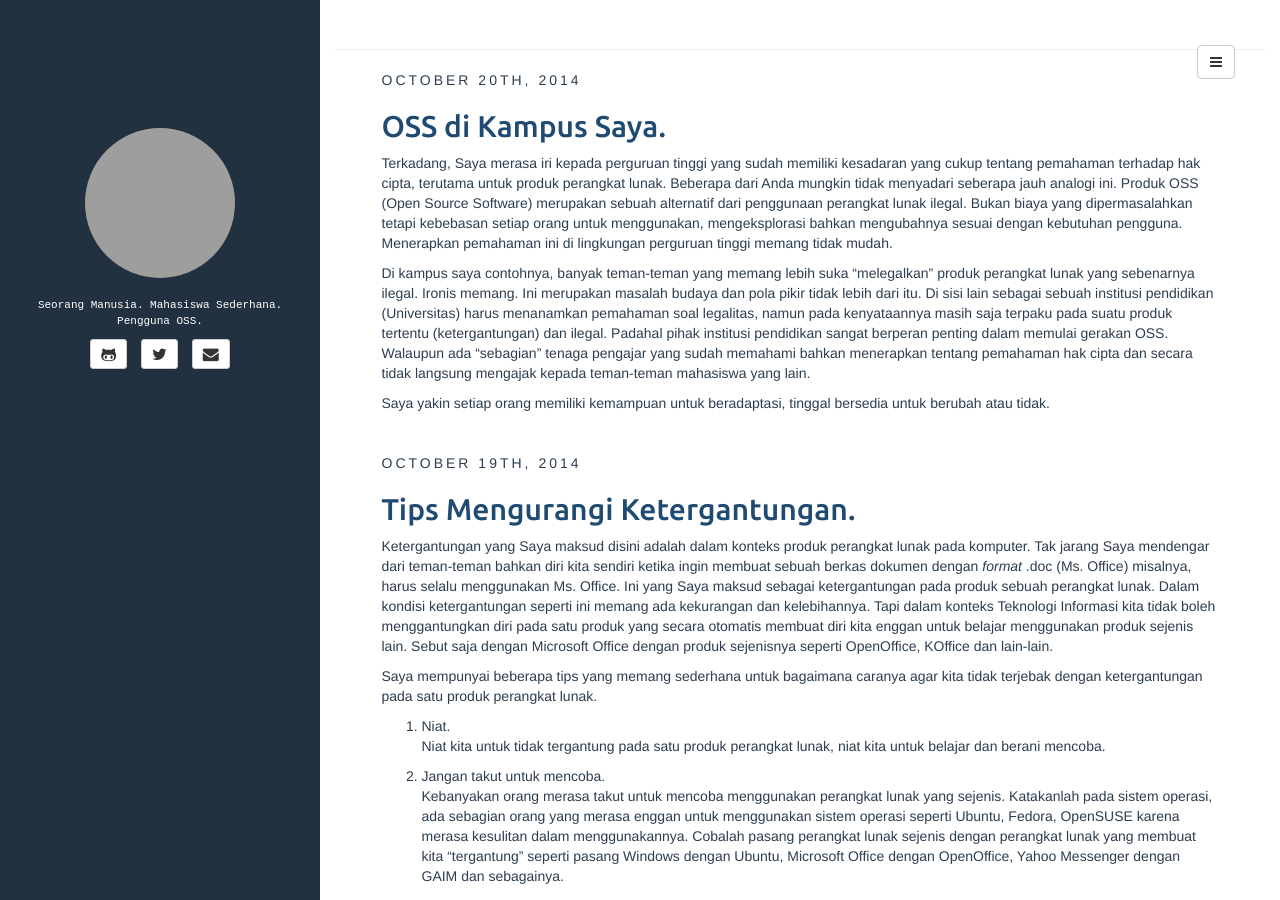
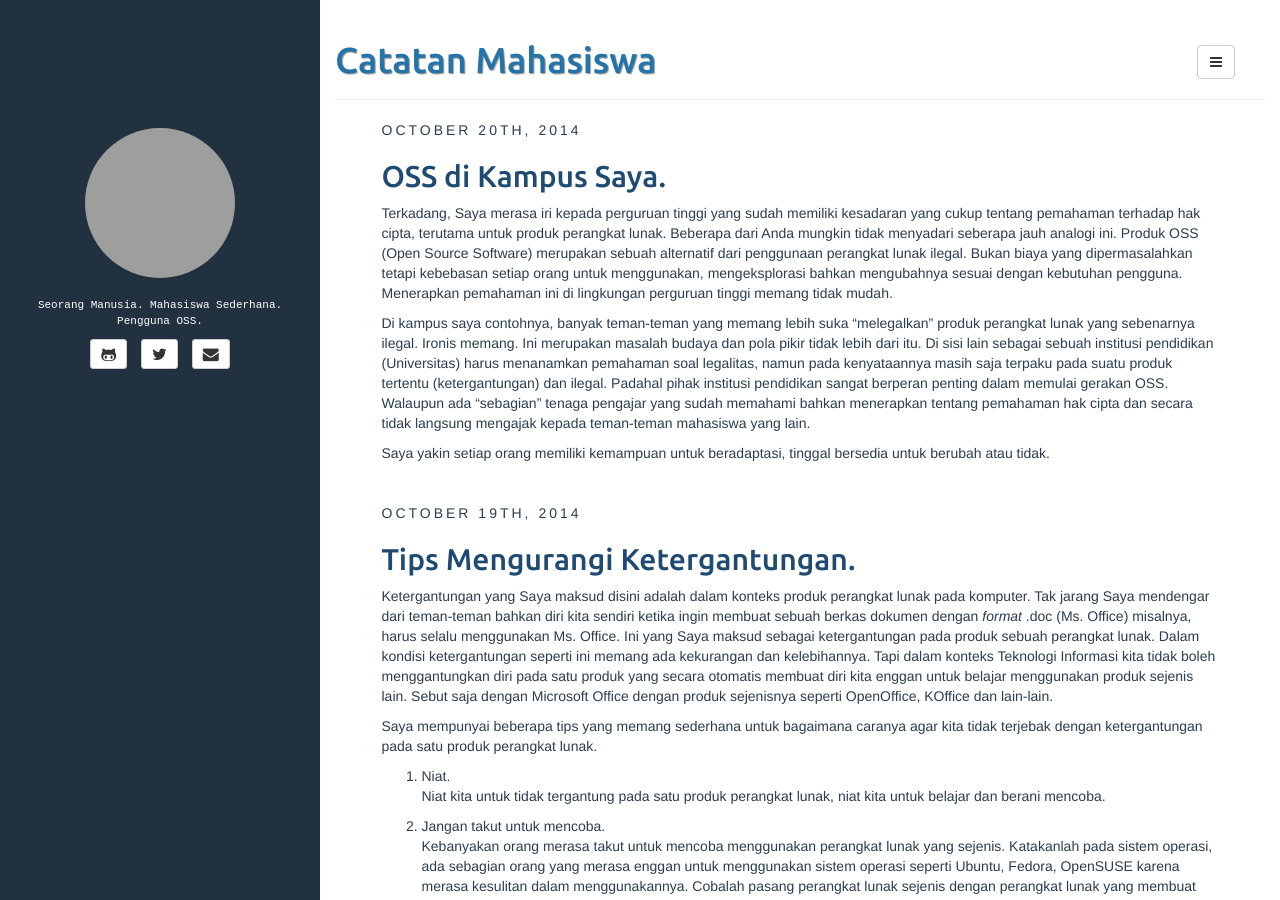
Before and after one commit to sofiangrh/sofiangrh.github.io, a Jekyll site: the page built from index.html, in a window 1280 px wide and 900 px high. Built offline with Jekyll 4.4.1, drawn with Linux system fonts in a browser that asks for light colours; the list of posts is cut into pages by our own code; comment, search, counter and statistics services are not loaded; grey boxes are pictures that could not be loaded.

Commit message:
Menambahkan page title

```diff
--- a/_includes/page.html
+++ b/_includes/page.html
@@ -1,5 +1,5 @@
 <div class="page-header">
-
+  <h1>{{ page.title }} {% if page.tagline %} <small>{{ page.tagline }}</small>{% endif %}</h1>
 </div>
 
 {{ content }}
```
